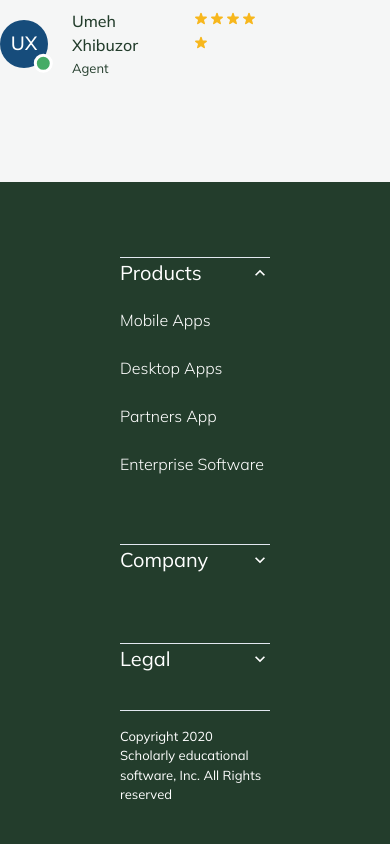
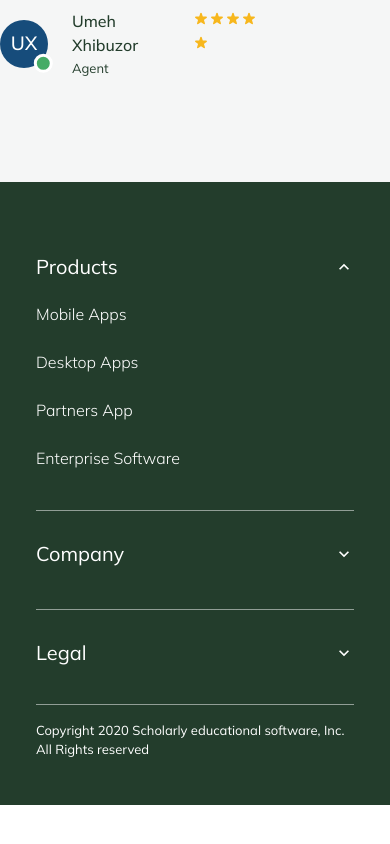
Before and after one commit to kinglighthill/scholarly-website, a Next.js app: page /partners in a window 390 px wide. Shown: the part 4453-5297 px from the top of the page. After the commit the page ends 5258 px from the top, so only its background shows below. Built offline with nearby package versions, Linux system fonts and the light colour scheme.

Commit message:
Add responsive styles for footer

```diff
--- a/styles/components/Footer.module.css
+++ b/styles/components/Footer.module.css
@@ -1,8 +1,31 @@
 .footer_container {
-  padding: 75px 120px 45px;
+  padding: 70px 36px 45px;
 }
 
-.logo_wrapper {
-  display: inline-block;
-  margin-bottom: 20px;
+/* Footer Accordion for Mobile UI */
+
+.accordion > div.accordion_item {
+  border-top: none;
+  border-bottom: 0.5px solid rgba(255, 255, 255, 0.5);
 }
+
+/* End of Footer Accordion for Mobile UI */
+
+@media screen and (min-width: 600px) {
+  .footer_container {
+    padding: 70px 70px 45px;
+  }
+}
+
+@media screen and (min-width: 768px) {
+  .footer_container {
+    padding: 75px 120px 45px;
+  }
+}
+
+@media screen and (min-width: 992px) {
+  .logo_wrapper {
+    display: inline-block;
+    margin-bottom: 40px;
+  }
+}
```
